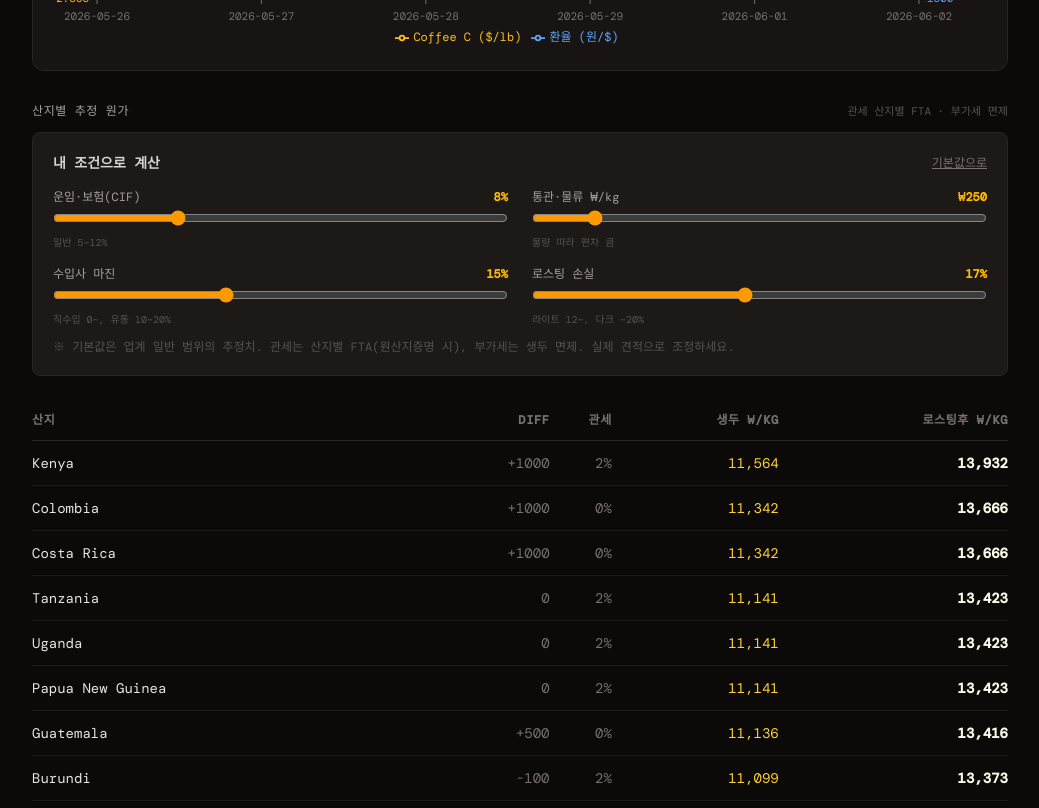
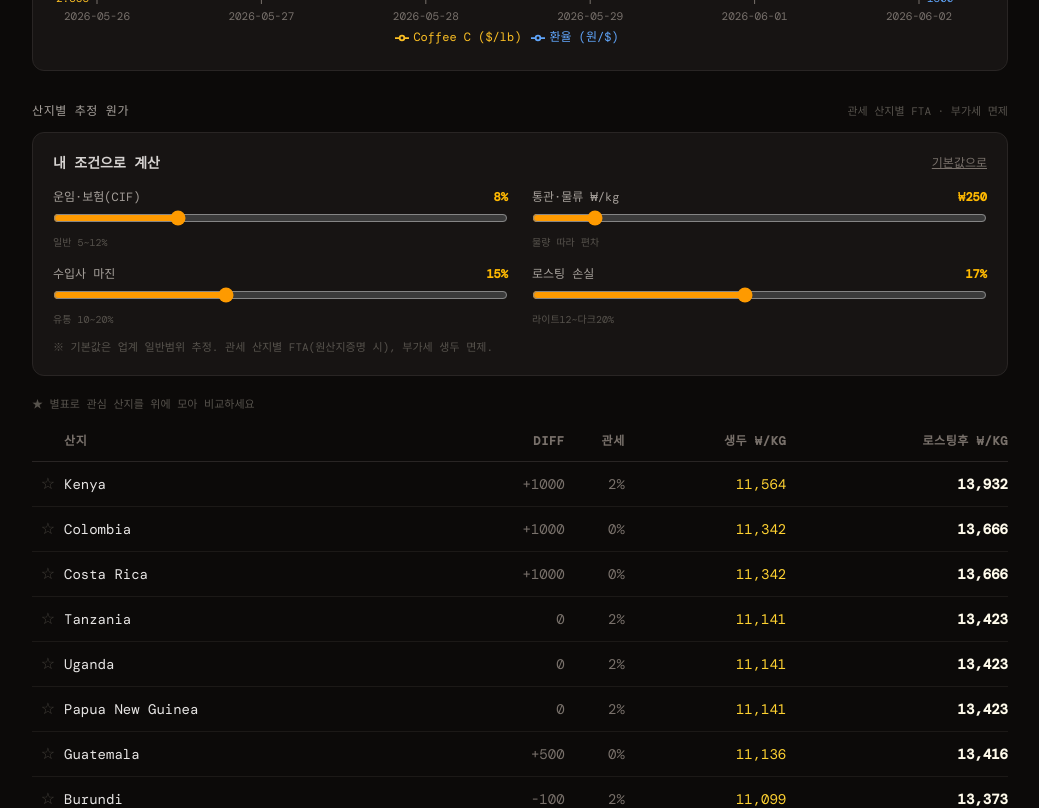
Before and after one commit to kyh30628-del/coffee_lab, a Next.js app in the folder web/: page /cost in a window 1280 px wide. Shown: the part 760-1568 px from the top of the page, without its empty margins (120-1159 px from the left). Built offline with nearby package versions, Linux system fonts and the light colour scheme.

Commit message:
feat: B2B 산지 즐겨찾기·비교 + B2C 취향 공유 링크

```diff
--- a/web/app/cost/CostCalculator.tsx
+++ b/web/app/cost/CostCalculator.tsx
@@ -1,5 +1,5 @@
 "use client";
-import { useState } from "react";
+import { useEffect, useState } from "react";
 
 type Origin = { origin: string; point_diff: number; tariff: number; note: string };
 type Assumptions = {
@@ -7,6 +7,7 @@ type Assumptions = {
   importer_margin_rate: number; roast_loss_rate: number;
 };
 const won = (n: number) => Math.round(n).toLocaleString("ko-KR");
+const STAR_KEY = "beanmark_starred_origins";
 
 function computeRow(cc: number, fx: number, lbToKg: number, pdiff: number, tariff: number, a: Assumptions) {
   const fobUsdLb = cc + pdiff / 10000;
@@ -21,23 +22,45 @@ function computeRow(cc: number, fx: number, lbToKg: number, pdiff: number, tarif
 
 const FIELDS: { key: keyof Assumptions; label: string; min: number; max: number; step: number; pct?: boolean; hint: string }[] = [
   { key: "cif_rate", label: "운임·보험(CIF)", min: 0, max: 0.3, step: 0.01, pct: true, hint: "일반 5~12%" },
-  { key: "logistics_krw_per_kg", label: "통관·물류 ₩/kg", min: 0, max: 2000, step: 50, hint: "물량 따라 편차 큼" },
-  { key: "importer_margin_rate", label: "수입사 마진", min: 0, max: 0.4, step: 0.01, pct: true, hint: "직수입 0~, 유통 10~20%" },
-  { key: "roast_loss_rate", label: "로스팅 손실", min: 0.1, max: 0.25, step: 0.01, pct: true, hint: "라이트 12~, 다크 ~20%" },
+  { key: "logistics_krw_per_kg", label: "통관·물류 ₩/kg", min: 0, max: 2000, step: 50, hint: "물량 따라 편차" },
+  { key: "importer_margin_rate", label: "수입사 마진", min: 0, max: 0.4, step: 0.01, pct: true, hint: "유통 10~20%" },
+  { key: "roast_loss_rate", label: "로스팅 손실", min: 0.1, max: 0.25, step: 0.01, pct: true, hint: "라이트12~다크20%" },
 ];
 
 export default function CostCalculator({
   cc, fx, lbToKg, origins, defaults,
 }: { cc: number; fx: number; lbToKg: number; origins: Origin[]; defaults: Assumptions }) {
   const [a, setA] = useState<Assumptions>(defaults);
+  const [stars, setStars] = useState<string[]>([]);
+  const [onlyStars, setOnlyStars] = useState(false);
+
+  useEffect(() => {
+    try {
+      const raw = localStorage.getItem(STAR_KEY);
+      if (raw) setStars(JSON.parse(raw));
+    } catch {}
+  }, []);
+
+  const toggleStar = (origin: string) => {
+    setStars((cur) => {
+      const next = cur.includes(origin) ? cur.filter((o) => o !== origin) : [...cur, origin];
+      try { localStorage.setItem(STAR_KEY, JSON.stringify(next)); } catch {}
+      return next;
+    });
+  };
+
   const set = (k: keyof Assumptions, v: number) => setA({ ...a, [k]: v });
-  const rows = origins
-    .map((o) => ({ ...o, ...computeRow(cc, fx, lbToKg, o.point_diff, o.tariff, a) }))
+
+  let rows = origins
+    .map((o) => ({ ...o, ...computeRow(cc, fx, lbToKg, o.point_diff, o.tariff, a), starred: stars.includes(o.origin) }))
     .sort((x, y) => y.green - x.green);
+  if (onlyStars) rows = rows.filter((r) => r.starred);
+  // 별표는 위로
+  rows = [...rows].sort((x, y) => Number(y.starred) - Number(x.starred));
 
   return (
     <div>
-      <div className="bg-stone-900 border border-stone-800 rounded-lg p-5 mb-6">
+      <div className="bg-stone-900/70 border border-stone-800 rounded-xl p-5 mb-5">
         <div className="flex items-center justify-between mb-4">
           <h3 className="text-stone-300 text-sm font-bold">내 조건으로 계산</h3>
           <button onClick={() => setA(defaults)} className="text-xs text-stone-500 hover:text-amber-400 underline">기본값으로</button>
@@ -47,23 +70,31 @@ export default function CostCalculator({
             <div key={f.key}>
               <div className="flex justify-between text-xs mb-1">
                 <span className="text-stone-400">{f.label}</span>
-                <span className="text-amber-400 font-bold">
-                  {f.pct ? `${Math.round((a[f.key] as number) * 100)}%` : `₩${won(a[f.key] as number)}`}
-                </span>
+                <span className="text-amber-400 font-bold">{f.pct ? `${Math.round((a[f.key] as number)*100)}%` : `₩${won(a[f.key] as number)}`}</span>
               </div>
-              <input type="range" min={f.min} max={f.max} step={f.step}
-                value={a[f.key]} onChange={(e) => set(f.key, parseFloat(e.target.value))}
-                className="w-full accent-amber-500" />
+              <input type="range" min={f.min} max={f.max} step={f.step} value={a[f.key]}
+                onChange={(e) => set(f.key, parseFloat(e.target.value))} className="w-full accent-amber-500" />
               <div className="text-[10px] text-stone-600 mt-0.5">{f.hint}</div>
             </div>
           ))}
         </div>
-        <p className="text-xs text-stone-600 mt-3">※ 기본값은 업계 일반 범위의 추정치. 관세는 산지별 FTA(원산지증명 시), 부가세는 생두 면제. 실제 견적으로 조정하세요.</p>
+        <p className="text-[11px] text-stone-600 mt-3">※ 기본값은 업계 일반범위 추정. 관세 산지별 FTA(원산지증명 시), 부가세 생두 면제.</p>
+      </div>
+
+      <div className="flex items-center justify-between mb-2">
+        <span className="text-[11px] text-stone-600">★ 별표로 관심 산지를 위에 모아 비교하세요</span>
+        {stars.length > 0 && (
+          <button onClick={() => setOnlyStars((v) => !v)}
+            className={`text-xs px-3 py-1 rounded-full border transition-colors ${onlyStars ? "bg-amber-500 text-stone-900 border-amber-500" : "border-stone-700 text-stone-400 hover:border-amber-500"}`}>
+            {onlyStars ? "전체 보기" : `즐겨찾기만 (${stars.length})`}
+          </button>
+        )}
       </div>
 
       <table className="w-full text-sm">
         <thead>
           <tr className="text-stone-500 text-xs uppercase tracking-wider border-b border-stone-800">
+            <th className="w-8"></th>
             <th className="text-left py-3">산지</th><th className="text-right">Diff</th>
             <th className="text-right">관세</th><th className="text-right">생두 ₩/kg</th>
             <th className="text-right">로스팅후 ₩/kg</th>
@@ -71,14 +102,22 @@ export default function CostCalculator({
         </thead>
         <tbody>
           {rows.map((r) => (
-            <tr key={r.origin} className="border-b border-stone-900 hover:bg-stone-900/50">
+            <tr key={r.origin} className={`border-b border-stone-900 hover:bg-stone-900/50 ${r.starred ? "bg-amber-950/20" : ""}`}>
+              <td className="text-center">
+                <button onClick={() => toggleStar(r.origin)}
+                  className={`text-base leading-none ${r.starred ? "text-amber-400" : "text-stone-700 hover:text-stone-400"}`}
+                  aria-label="즐겨찾기">{r.starred ? "★" : "☆"}</button>
+              </td>
               <td className="py-3 text-stone-200">{r.origin}</td>
               <td className="text-right text-stone-500">{r.point_diff > 0 ? "+" + r.point_diff : r.point_diff}</td>
-              <td className="text-right text-stone-500">{Math.round(r.tariff * 100)}%</td>
+              <td className="text-right text-stone-500">{Math.round(r.tariff*100)}%</td>
               <td className="text-right text-amber-300">{won(r.green)}</td>
               <td className="text-right text-amber-50 font-bold">{won(r.roasted)}</td>
             </tr>
           ))}
+          {rows.length === 0 && (
+            <tr><td colSpan={6} className="text-center text-stone-600 py-6 text-xs">별표한 산지가 없습니다. ☆를 눌러 추가하세요.</td></tr>
+          )}
         </tbody>
       </table>
     </div>
--- a/web/app/taste/page.tsx
+++ b/web/app/taste/page.tsx
@@ -41,11 +41,44 @@ export default function TastePage() {
   const [beans, setBeans] = useState<Bean[]>([]);
   const [pref, setPref] = useState({ acidity: 0.5, body: 0.5, sweetness: 0.5 });
   const [fams, setFams] = useState<string[]>([]);
+  const [copied, setCopied] = useState(false);
 
   useEffect(() => {
     fetch("/data/beans.json").then((r) => r.json()).then((d) => setBeans(d.beans ?? [])).catch(() => setBeans([]));
   }, []);
+
+  // URL에 취향이 있으면 복원 (공유 링크로 들어온 경우)
+  useEffect(() => {
+    try {
+      const sp = new URLSearchParams(window.location.search);
+      const a = sp.get("a"), b = sp.get("b"), s = sp.get("s"), f = sp.get("f");
+      if (a || b || s) {
+        setPref({
+          acidity: a ? Math.min(1, Math.max(0, parseFloat(a))) : 0.5,
+          body: b ? Math.min(1, Math.max(0, parseFloat(b))) : 0.5,
+          sweetness: s ? Math.min(1, Math.max(0, parseFloat(s))) : 0.5,
+        });
+      }
+      if (f) setFams(f.split(",").filter((x) => FAMILIES.includes(x)));
+    } catch {}
+  }, []);
+
   const toggleFam = (f: string) => setFams((c) => (c.includes(f) ? c.filter((x) => x !== f) : [...c, f]));
+
+  const share = async () => {
+    const sp = new URLSearchParams({
+      a: pref.acidity.toFixed(2), b: pref.body.toFixed(2), s: pref.sweetness.toFixed(2),
+    });
+    if (fams.length) sp.set("f", fams.join(","));
+    const url = `${window.location.origin}${window.location.pathname}?${sp.toString()}`;
+    try {
+      await navigator.clipboard.writeText(url);
+      setCopied(true);
+      setTimeout(() => setCopied(false), 2000);
+    } catch {
+      prompt("아래 링크를 복사하세요", url);
+    }
+  };
 
   const ranked = useMemo(() => {
     const scored = beans.map((b) => {
@@ -76,23 +109,23 @@ export default function TastePage() {
         </p>
 
         <section className="space-y-6 mb-7 bg-white rounded-2xl p-7 shadow-sm border border-stone-200/70">
-          {AXES.map((a) => (
-            <div key={a.key}>
+          {AXES.map((ax) => (
+            <div key={ax.key}>
               <div className="flex justify-between items-baseline mb-2">
-                <label className="font-semibold">{a.label}</label>
-                <span className="text-xs text-stone-400">{a.desc}</span>
+                <label className="font-semibold">{ax.label}</label>
+                <span className="text-xs text-stone-400">{ax.desc}</span>
               </div>
-              <input type="range" min={0} max={1} step={0.01} value={pref[a.key]}
-                onChange={(e) => setPref({ ...pref, [a.key]: parseFloat(e.target.value) })}
+              <input type="range" min={0} max={1} step={0.01} value={pref[ax.key]}
+                onChange={(e) => setPref({ ...pref, [ax.key]: parseFloat(e.target.value) })}
                 className="w-full accent-amber-700" />
               <div className="flex justify-between text-xs text-stone-400 mt-1">
-                <span>약함</span><span className="text-amber-800 font-semibold">{Math.round(pref[a.key]*100)}</span><span>강함</span>
+                <span>약함</span><span className="text-amber-800 font-semibold">{Math.round(pref[ax.key]*100)}</span><span>강함</span>
               </div>
             </div>
           ))}
         </section>
 
-        <section className="mb-10">
+        <section className="mb-8">
           <p className="text-sm font-semibold mb-3">선호하는 향 <span className="text-stone-400 font-normal">(여러 개 가능)</span></p>
           <div className="flex flex-wrap gap-2">
             {FAMILIES.map((f) => (
@@ -105,7 +138,13 @@ export default function TastePage() {
         </section>
 
         <section>
-          <h2 className="text-xs uppercase tracking-wider text-stone-500 mb-4">추천 원두 {ranked.length > 0 ? `· 상위 ${ranked.length}` : ""}</h2>
+          <div className="flex items-center justify-between mb-4">
+            <h2 className="text-xs uppercase tracking-wider text-stone-500">추천 원두 {ranked.length > 0 ? `· 상위 ${ranked.length}` : ""}</h2>
+            <button onClick={share}
+              className="text-xs px-3 py-1.5 rounded-full bg-stone-900 text-amber-50 hover:bg-stone-700 transition-colors">
+              {copied ? "링크 복사됨 ✓" : "내 취향 공유"}
+            </button>
+          </div>
           {ranked.length === 0 ? (
             <p className="text-stone-500 text-sm">데이터 로딩 중...</p>
           ) : (
```
